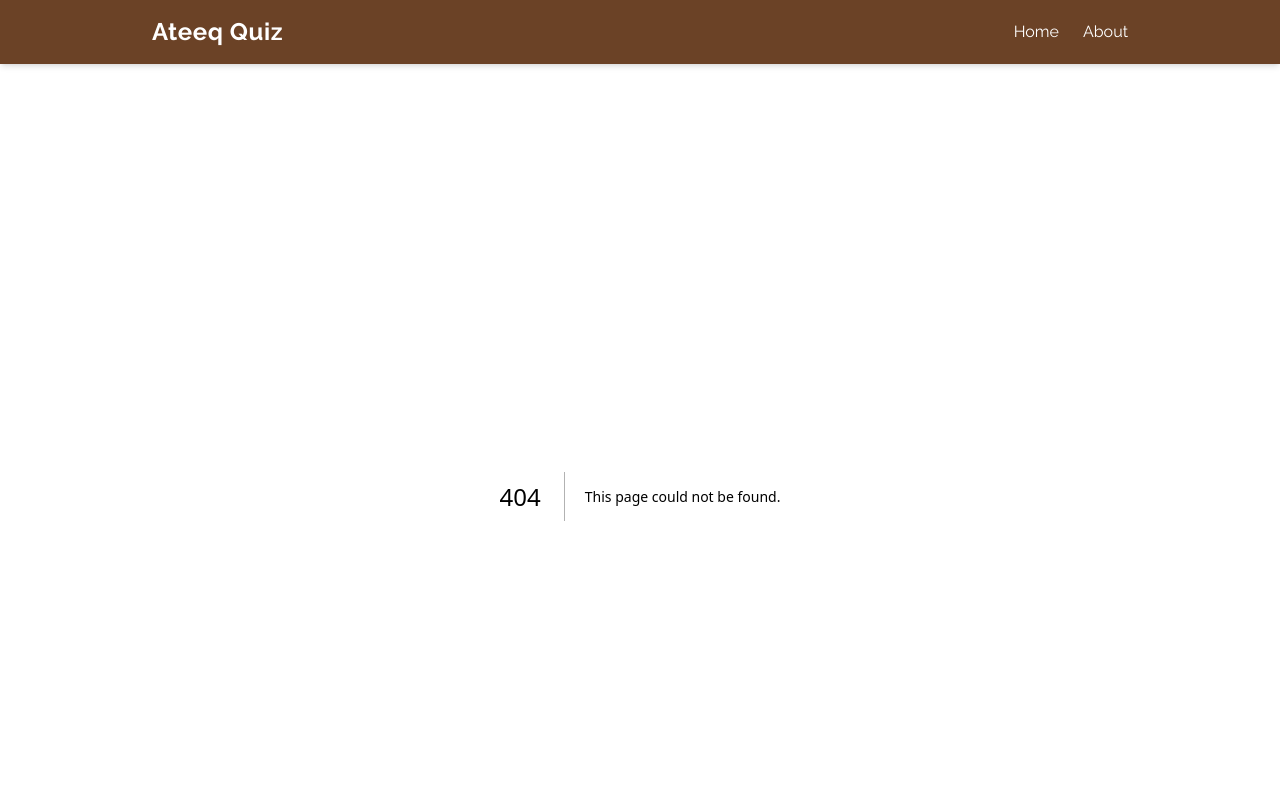
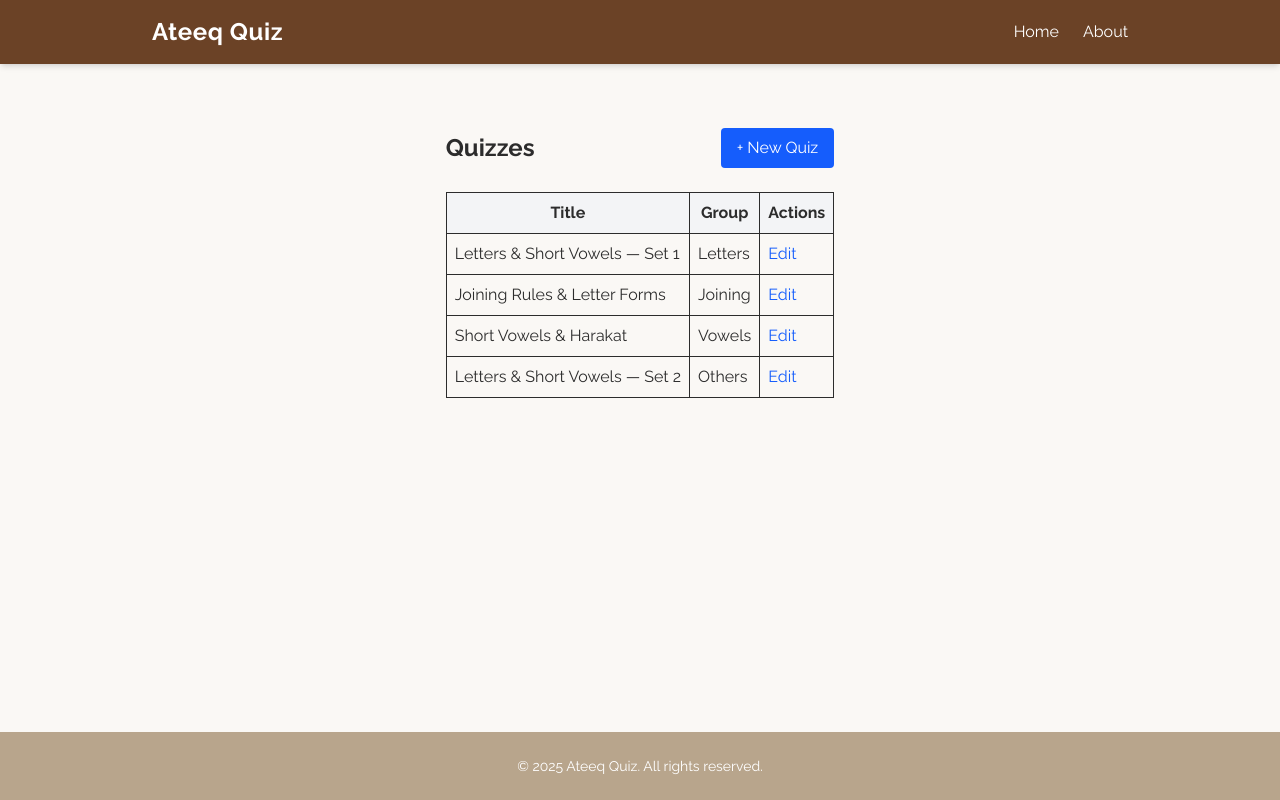
Before and after one commit to Ateeq-Arabic/ateeq-quiz-app, a Next.js app: page /admin/quizzes in a window 1280 px wide. Before the commit this address had no page. Shown: the top 800 px of the page. Built offline with nearby package versions, Linux system fonts and the light colour scheme; a web font is replaced by a local one.

Commit message:
asmin panel logc is added
/admin → dashboard with link

/admin/quizzes → quiz list

/admin/quizzes/new → create form (dummy)

/admin/quizzes/[id]/edit → edit form (dummy)

```diff
--- /dev/null
+++ b/src/app/admin/page.tsx
@@ -0,0 +1,17 @@
+import Link from "next/link";
+
+export default function AdminDashboard() {
+  return (
+    <main className="p-8">
+      <h1 className="text-3xl font-bold mb-6">Admin Dashboard</h1>
+
+      <ul className="space-y-4">
+        <li>
+          <Link href="/admin/quizzes" className="text-blue-600 hover:underline">
+            Manage Quizzes
+          </Link>
+        </li>
+      </ul>
+    </main>
+  );
+}
--- /dev/null
+++ b/src/app/admin/quizzes/[id]/edit/page.tsx
@@ -0,0 +1,42 @@
+import { quizzes } from "@/features/quiz/quizzes";
+
+export default async function EditQuizPage({
+  params,
+}: {
+  params: Promise<{ id: string }>;
+}) {
+  const { id } = await params;
+  const quiz = quizzes.find((q) => q.id === id);
+
+  if (!quiz) return <p className="p-8">Quiz not found</p>;
+
+  return (
+    <main className="p-8 max-w-2xl mx-auto">
+      <h1 className="text-2xl font-bold mb-6">Edit Quiz</h1>
+
+      <form className="space-y-4">
+        <input
+          type="text"
+          defaultValue={quiz.title}
+          className="w-full p-2 border rounded"
+        />
+        <textarea
+          defaultValue={quiz.description}
+          className="w-full p-2 border rounded"
+        />
+        <input
+          type="text"
+          defaultValue={quiz.group}
+          className="w-full p-2 border rounded"
+        />
+
+        <button
+          type="button"
+          className="px-4 py-2 bg-green-600 text-white rounded hover:bg-green-700"
+        >
+          Save (Dummy)
+        </button>
+      </form>
+    </main>
+  );
+}
--- /dev/null
+++ b/src/app/admin/quizzes/new/page.tsx
@@ -0,0 +1,31 @@
+export default function NewQuizPage() {
+  return (
+    <main className="p-8 max-w-2xl mx-auto">
+      <h1 className="text-2xl font-bold mb-6">Create New Quiz</h1>
+
+      <form className="space-y-4">
+        <input
+          type="text"
+          placeholder="Quiz Title"
+          className="w-full p-2 border rounded"
+        />
+        <textarea
+          placeholder="Description"
+          className="w-full p-2 border rounded"
+        />
+        <input
+          type="text"
+          placeholder="Group"
+          className="w-full p-2 border rounded"
+        />
+
+        <button
+          type="button"
+          className="px-4 py-2 bg-green-600 text-white rounded hover:bg-green-700"
+        >
+          Save (Dummy)
+        </button>
+      </form>
+    </main>
+  );
+}
--- /dev/null
+++ b/src/app/admin/quizzes/page.tsx
@@ -0,0 +1,44 @@
+import Link from "next/link";
+import { quizzes } from "@/features/quiz/quizzes";
+
+export default function AdminQuizzesPage() {
+  return (
+    <main className="p-8">
+      <div className="flex justify-between items-center mb-6">
+        <h1 className="text-2xl font-bold">Quizzes</h1>
+        <Link
+          href="/admin/quizzes/new"
+          className="px-4 py-2 bg-blue-600 text-white rounded hover:bg-blue-700"
+        >
+          + New Quiz
+        </Link>
+      </div>
+
+      <table className="w-full border">
+        <thead>
+          <tr className="bg-gray-100">
+            <th className="p-2 border">Title</th>
+            <th className="p-2 border">Group</th>
+            <th className="p-2 border">Actions</th>
+          </tr>
+        </thead>
+        <tbody>
+          {quizzes.map((q) => (
+            <tr key={q.id}>
+              <td className="p-2 border">{q.title}</td>
+              <td className="p-2 border">{q.group ?? "—"}</td>
+              <td className="p-2 border">
+                <Link
+                  href={`/admin/quizzes/${q.id}/edit`}
+                  className="text-blue-600 hover:underline"
+                >
+                  Edit
+                </Link>
+              </td>
+            </tr>
+          ))}
+        </tbody>
+      </table>
+    </main>
+  );
+}
```
